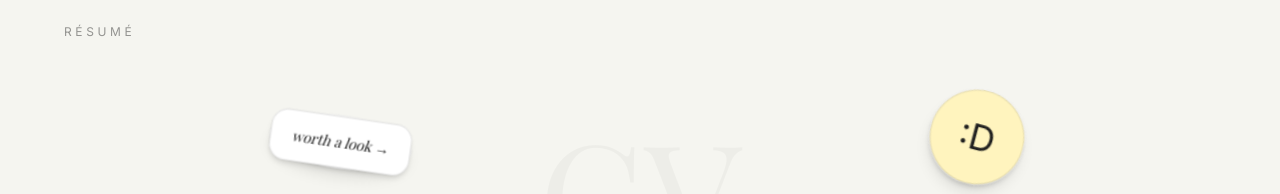
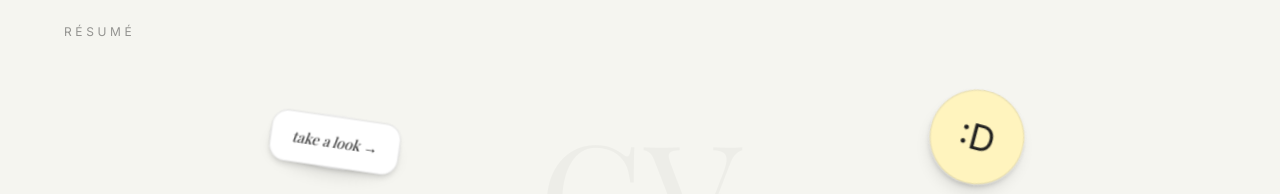
Before and after one commit to Trisitchanda/portfolioo, a React (Vite) app: page / in a window 1280 px wide. Shown: the part 1280-1474 px from the top of the page. Built offline with nearby package versions, Linux system fonts and the light colour scheme; a web font is replaced by a local one.

Commit message:
fix typo

```diff
--- a/src/sections/TechPlayground.jsx
+++ b/src/sections/TechPlayground.jsx
@@ -102,7 +102,7 @@ const TechPlayground = () => {
                         y="50%"
                     >
                         <a
-                            href={about?.cvLink}
+                            href={about?.cvLink || "/resume.pdf"}
                             download
                             className="
             w-32 h-32 md:w-40 md:h-40
@@ -196,7 +196,7 @@ const TechPlayground = () => {
         "
                         >
                             <span className="font-serif italic text-sm">
-                                worth a look →
+                                take a look →
                             </span>
                         </div>
                     </Sticker>
```
